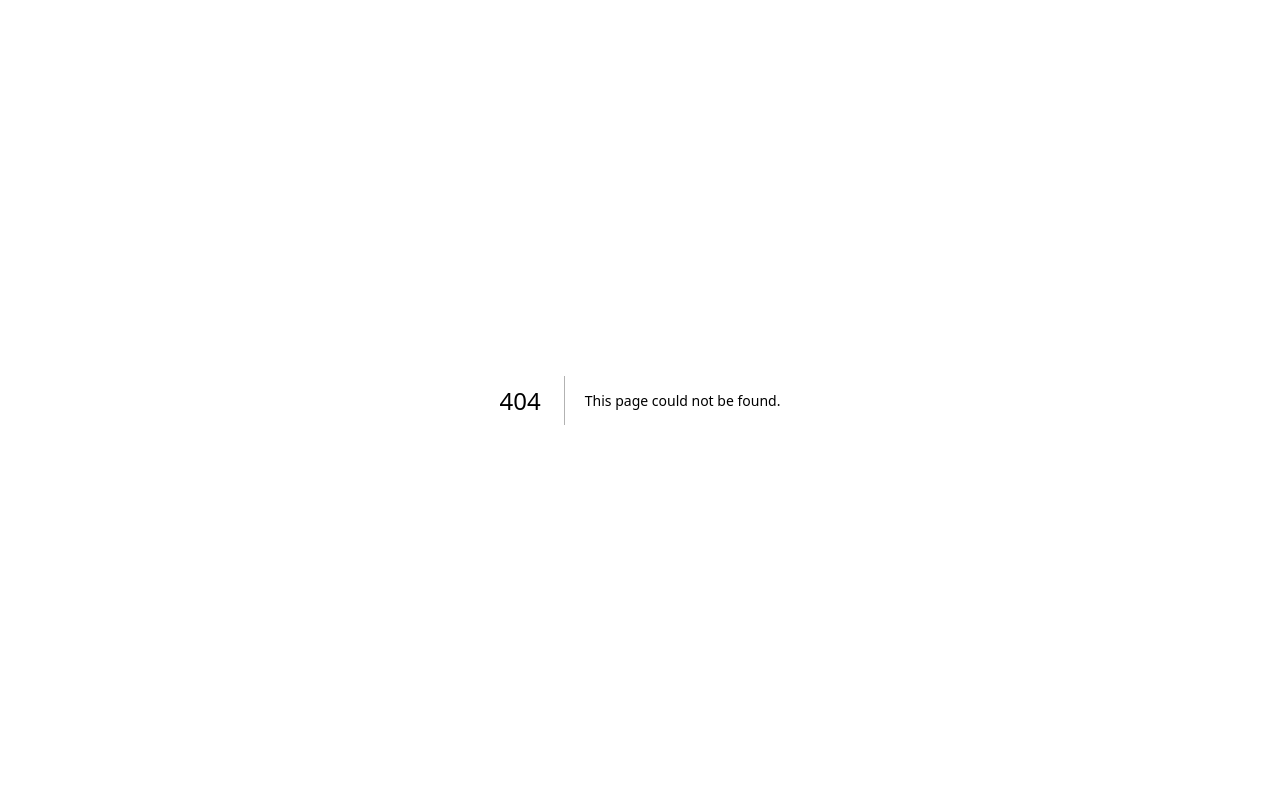
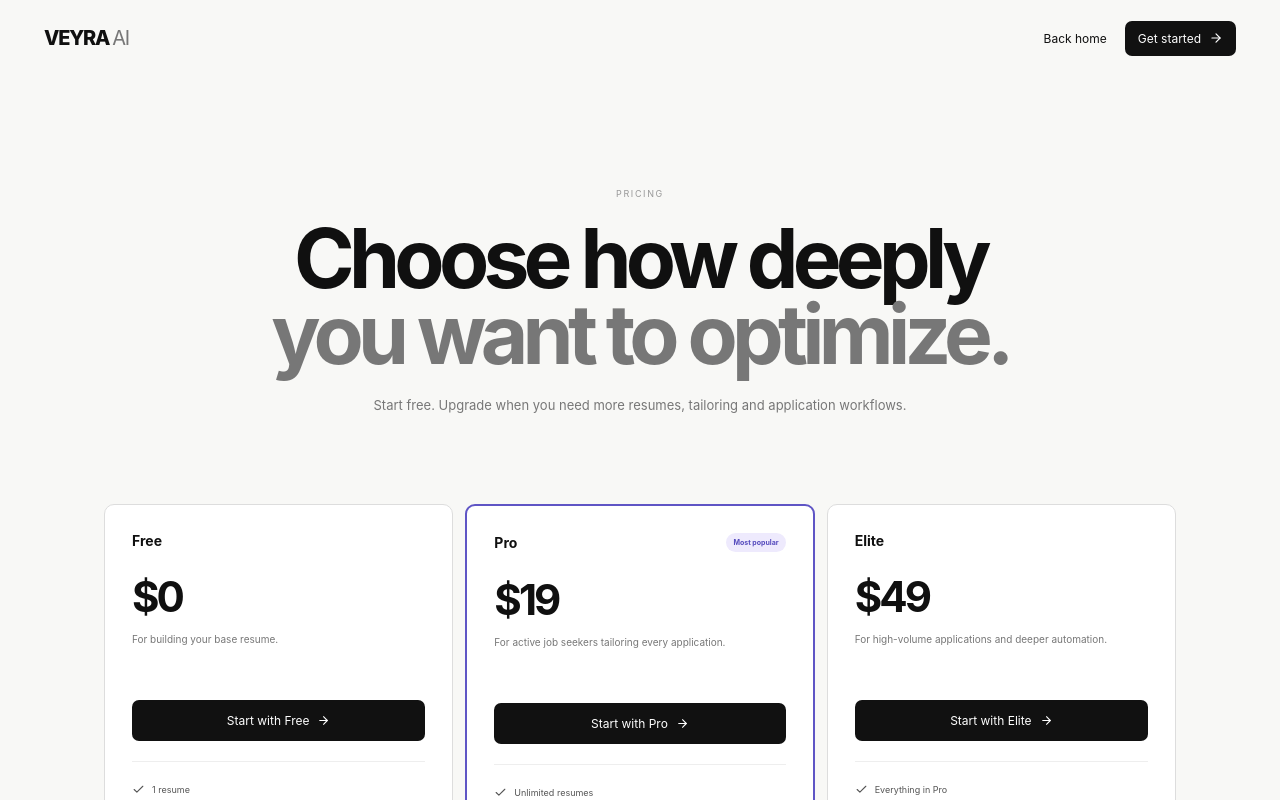
Before and after one commit to madebykraman/jobapplyify, a Next.js app: page /pricing in a window 1280 px wide. Before the commit this address had no page. Shown: the top 800 px of the page. Built offline with nearby package versions, Linux system fonts and the light colour scheme.

Commit message:
Add rebuilt pricing surface

```diff
--- /dev/null
+++ b/app/pricing/page.tsx
@@ -0,0 +1,5 @@
+"use client";
+import Link from "next/link";
+import {Check,ArrowRight} from "lucide-react";
+const plans=[["Free","$0","For building your base resume.","1 resume","Core ATS analysis","Template library","PDF export"],["Pro","$19","For active job seekers tailoring every application.","Unlimited resumes","Advanced analysis","AI tailoring","AI agent","Cover letters","Application tracker"],["Elite","$49","For high-volume applications and deeper automation.","Everything in Pro","Priority AI processing","Extended tailoring credits","Job matching workspace","Advanced application analytics"]];
+export default function Pricing(){return <main className="pricingPage"><header className="siteHeader"><Link href="/" className="logo">VEYRA<span>AI</span></Link><div className="headerRight"><Link href="/">Back home</Link><Link className="primary small" href="/workspace">Get started <ArrowRight size={14}/></Link></div></header><section className="pricingHero"><span>PRICING</span><h1>Choose how deeply<br/><i>you want to optimize.</i></h1><p>Start free. Upgrade when you need more resumes, tailoring and application workflows.</p></section><section className="plans">{plans.map(p=><article className={p[0]==="Pro"?"featured":""} key={p[0]}><div className="planTop"><span>{p[0]}</span>{p[0]==="Pro"&&<b>Most popular</b>}</div><strong>{p[1]}</strong><p>{p[2]}</p><Link className="primary planButton" href="/workspace">Start with {p[0]} <ArrowRight size={13}/></Link><ul>{p.slice(3).map(x=><li key={x}><Check size={13}/>{x}</li>)}</ul></article>)}</section><p className="pricingNote">Plans and limits are product placeholders for the reconstruction and can be wired to billing later.</p></main>}
```
